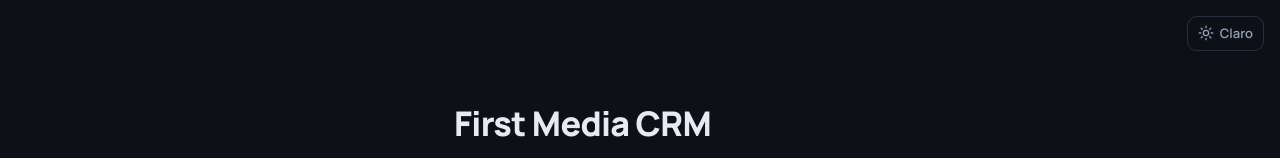
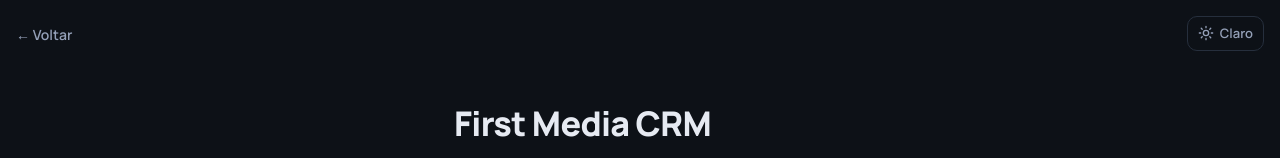
Before and after one commit to Banderas1975/crm, a Next.js app: page /login in a window 1280 px wide. Shown: the top 158 px of the page. Built offline with nearby package versions, Linux system fonts and the light colour scheme; no server answers.

Commit message:
Login e registo: botão "← Voltar"
Co-Authored-By: Claude Opus 5.5 <noreply@anthropic.com>
Claude-Session: https://claude.ai/code/session_01DqbqZma9GtKYKNE717AS7c

```diff
--- a/app/globals.css
+++ b/app/globals.css
@@ -266,6 +266,20 @@ a:hover { color: var(--destaque-hover); }
 
 /* botão do tema no canto superior direito das telas de entrada */
 .tema-entrada { position: absolute; top: 16px; right: 16px; }
+
+/* "← Voltar" do login (para a página inicial) e do registo (para o login). */
+.voltar-entrada {
+  position: absolute;
+  top: 16px;
+  left: 16px;
+  padding: 8px 0;
+  font-size: 14px;
+  font-weight: 600;
+  color: var(--texto-apoio);
+  text-decoration: none;
+}
+
+.voltar-entrada:hover { color: var(--destaque); }
 
 /* ---- blocos ---- */
 
--- a/app/login/page.js
+++ b/app/login/page.js
@@ -20,6 +20,9 @@ export default async function Login({ searchParams }) {
 
   return (
     <main className="pagina pagina-login">
+      <Link href="/" className="voltar-entrada">
+        ← Voltar
+      </Link>
       <div className="tema-entrada">
         <BotaoTema inicial={tema} />
       </div>
--- a/app/registo/page.js
+++ b/app/registo/page.js
@@ -22,6 +22,9 @@ export default async function Registo({ searchParams }) {
   return (
     <main className="pagina pagina-login">
       {concluido && <PopupRegisto />}
+      <Link href="/login" className="voltar-entrada">
+        ← Voltar
+      </Link>
       <header className="cabecalho">
         <h1>Criar conta</h1>
         <p className="apoio">A conta fica à espera de aprovação do administrador.</p>
```
Also changed, not shown: 1 other file (tests, documents, lock files or other folders).
